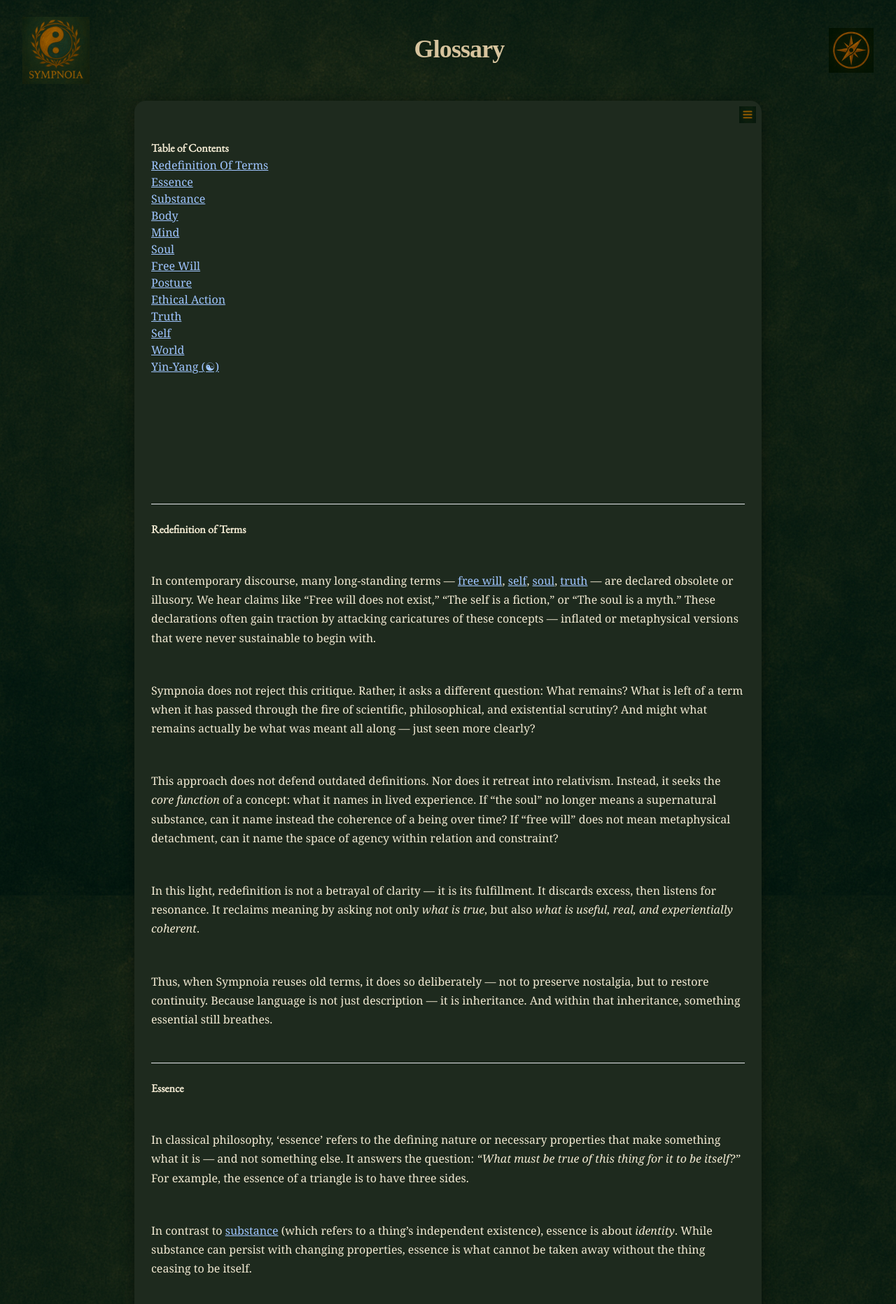
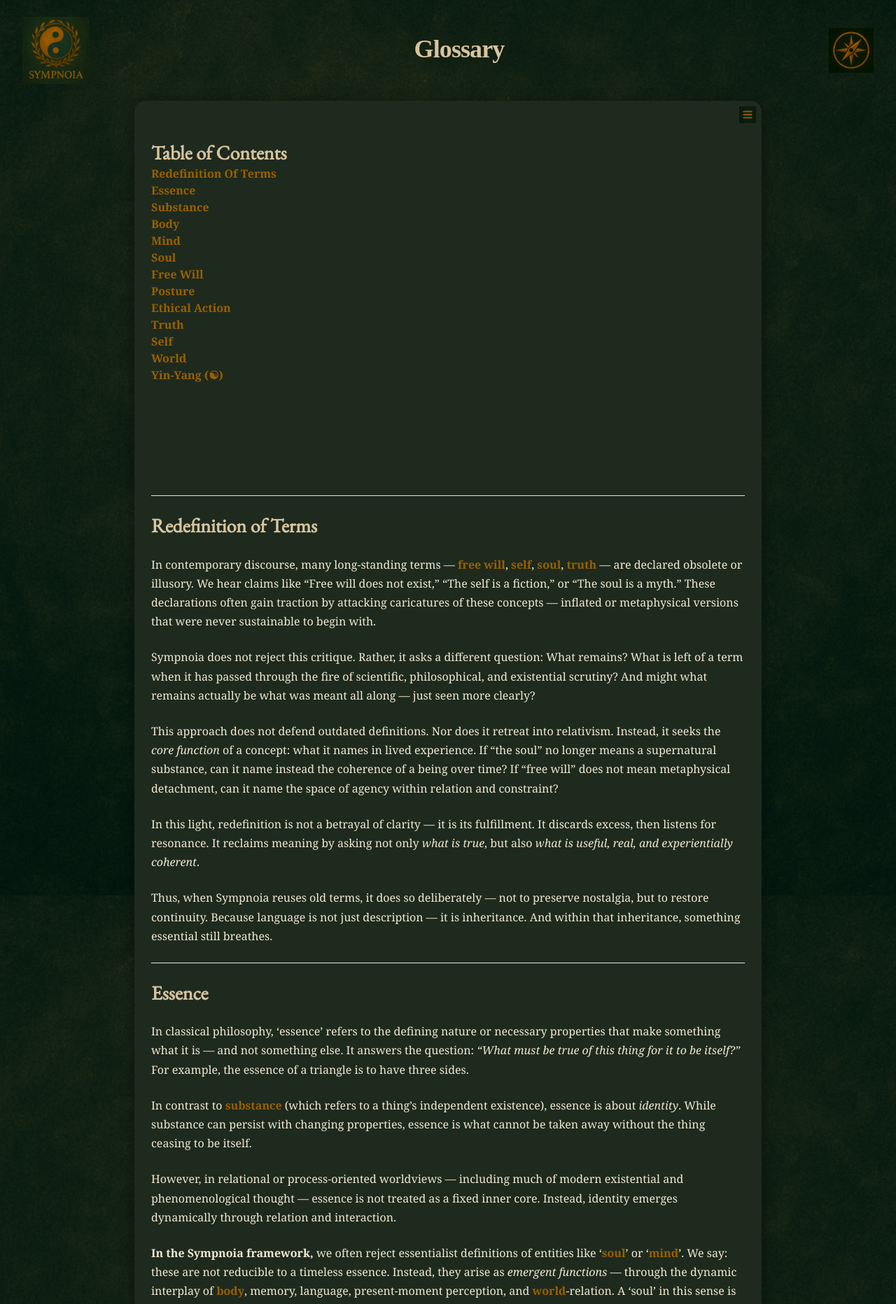
Before and after one commit to DANeoOfSympnoia/sympnoia-site, a Jekyll site: the page built from glossary.md, in a window 1280 px wide. Shown: the top 1864 px of the page at 70% size. Built offline with Jekyll 4.4.1, drawn with Linux system fonts in a browser that asks for light colours; nearby versions of some CDN libraries; some web fonts are replaced.

Commit message:
style: add headline classes and link colors

```diff
--- a/assets/css/site.css
+++ b/assets/css/site.css
@@ -99,11 +99,12 @@ body {
   --reader-bg:   #1e2a1e;
   --reader-text: #f1e9d2;
   --category-color: #f1e9d2cc;
-  --reader-link: #9fc5ff;
+  --reader-link: #9a6000;
   --reader-max-w: 56rem;
   --reader-font-body: Georgia, serif;
   --reader-font-title: 'EB Garamond', serif;
   --reader-font-size: 1rem;
+  --reader-title: #d7c49e;
 }
 
 .content-box {
@@ -130,12 +131,13 @@ body {
 
 .content-box p {
   line-height: 1.7;
-  margin-bottom: 3rem;
+  margin-bottom: 1.5rem;
 }
 
 .content-box a {
   color: var(--reader-link);
-  text-decoration: underline;
+  text-decoration: none;
+  font-weight: 600;
 }
 
 .content-box h1,
@@ -147,6 +149,33 @@ body {
   margin-top: 1.5rem;
   font-weight: bold;
   font-family: var(--reader-font-title);
+}
+
+/* custom headline classes */
+.headline1 {
+  font-family: var(--reader-font-title);
+  font-weight: bold;
+  font-size: 2.25rem;
+  line-height: 1.2;
+  color: var(--reader-title);
+}
+
+.headline2 {
+  font-family: var(--reader-font-title);
+  font-weight: bold;
+  font-size: 1.75rem;
+  line-height: 1.3;
+  margin-top: 1.2rem;
+  color: var(--reader-title);
+}
+
+.headline3 {
+  font-family: var(--reader-font-title);
+  font-weight: bold;
+  font-size: 1.4rem;
+  line-height: 1.3;
+  margin-top: 1rem;
+  color: var(--reader-title);
 }
 
 .content-inner img {   /* handles image size */
--- a/glossary.md
+++ b/glossary.md
@@ -3,7 +3,7 @@ layout: reader
 title: Glossary
 ---
 
-# Table of Contents
+<h2 class="headline2">Table of Contents</h2>
 
 * [Redefinition Of Terms](#h.1jd58yunhxko)
 * [Essence](#h.skqs6dqsczgc)
@@ -23,7 +23,7 @@ title: Glossary
 
 ---
 
-### Redefinition of Terms
+<h2 class="headline2">Redefinition of Terms</h2>
 
 <a name="h.1jd58yunhxko"></a>
 
@@ -39,7 +39,7 @@ Thus, when Sympnoia reuses old terms, it does so deliberately — not to preserv
 
 ---
 
-### Essence
+<h2 class="headline2">Essence</h2>
 
 <a name="h.skqs6dqsczgc"></a>
 
@@ -55,7 +55,7 @@ Ethical connection may reveal this pattern — but it does not constitute its to
 
 ---
 
-### Substance
+<h2 class="headline2">Substance</h2>
 
 <a name="h.e6k41ay20m5s"></a>
 
@@ -73,7 +73,7 @@ Thus, while Sympnoia reclaims many older terms — like [soul](#h.k9zbxd8uphcc),
 
 
 
-### Body
+<h2 class="headline2">Body</h2>
 
 <a name="h.o9o3801cv803"></a>
 
@@ -93,7 +93,7 @@ To ignore the body is to fracture experience. To coerce it is to teach it fear.
 
 ---
 
-### Mind
+<h2 class="headline2">Mind</h2>
 
 <a name="h.2clv3j3uzqw2"></a>
 
@@ -113,7 +113,7 @@ Whether or not its processes are physically determined, the mind still behaves a
 
 
 
-### Soul
+<h2 class="headline2">Soul</h2>
 
 <a name="h.k9zbxd8uphcc"></a>
 
@@ -144,7 +144,7 @@ In this way, the Sympnoia soul is not a departure — but a convergence. A synth
 
 
 
-### Free Will
+<h2 class="headline2">Free Will</h2>
 
 <a name="h.v25j0klo3mgf"></a>
 
@@ -167,7 +167,7 @@ This is also why it is insufficient to reduce the discussion to the question of
 
 ---
 
-### Posture
+<h2 class="headline2">Posture</h2>
 
 <a name="h.o66h3bqupqtx"></a>
 
@@ -187,7 +187,7 @@ Posture is where [truth](#h.x91heo89up22) becomes tangible — or is deflected.
 
 ---
 
-### Ethical Action
+<h2 class="headline2">Ethical Action</h2>
 
 <a name="h.pdrxwmu8g8o"></a>
 
@@ -206,7 +206,7 @@ Thus, ethical action is not about purity — but about *honesty in motion*. It i
 In moments of ethical rupture — hesitation, guilt, or awakening — the soul is not destroyed, but *illuminated*. These moments are invitations to return to coherence. Not through perfection, but through [truth](#h.x91heo89up22).
 
 
-### Truth
+<h2 class="headline2">Truth</h2>
 
 <a name="h.x91heo89up22"></a>
 
@@ -226,7 +226,7 @@ Thus, truth in Sympnoia is not a possession. It is a way of being in the world
 
 ---
 
-### Self
+<h2 class="headline2">Self</h2>
 
 <a name="h.k5f67shf1uqd"></a>
 
@@ -251,7 +251,7 @@ The body, mind, and world define the **coordinate space** — the relational fie
 
 ---
 
-### World
+<h2 class="headline2">World</h2>
 
 <a name="h.xlnhw1e1mvjn"></a>
 
@@ -265,7 +265,7 @@ The world, then, is not a static reality to be decoded, but a relational field t
 
 ---
 
-### Yin-Yang (☯)
+<h2 class="headline2">Yin-Yang (☯)</h2>
 
 <a name="h.l1d8ogrz7f6r"></a>
 
```
Also changed, not shown: _layouts/reader.html (+10 -1 lines).
